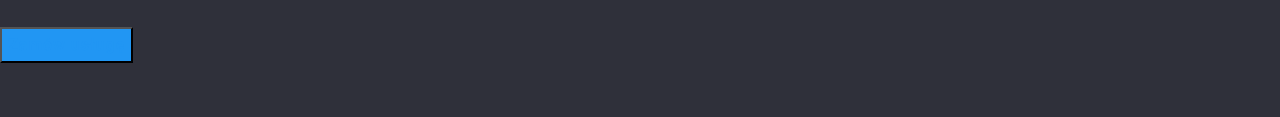
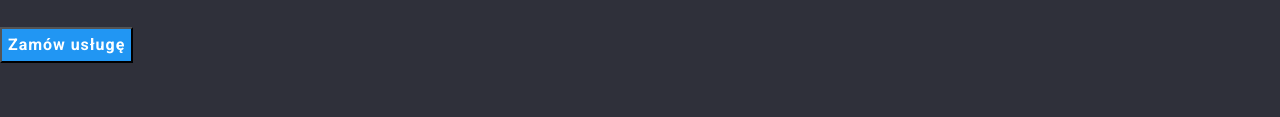
Before and after one commit to Karolblocki/goit-markup-hw-03, a plain HTML site: page index.html in a window 1280 px wide. Both pictures are taken after a click on the button "Zamów usługę". Shown: the part 172-289 px from the top of the page. Drawn offline with nearby package versions, Linux system fonts and the light colour scheme.

Commit message:
thirdhomework

```diff
--- a/css/style.css
+++ b/css/style.css
@@ -7,7 +7,9 @@ body {
    color:#2196F3;
    text-decoration: none;
 }
+.link1:focus{
 
+}
 .colorblue{
    color: #2196F3; font-family: Raleway;
     font-size: 26px;
--- a/index.html
+++ b/index.html
@@ -33,7 +33,7 @@
     </header>
     <div class="containerh1">
         <h1>EFEKTYWNE ROZWIĄZANIA DLA WASZEGO BIZNESU</h1>
-        <button class="link button1" type="button">Zamów usługę</button>
+        <button class="link1 button1" type="button">Zamów usługę</button>
     </div>
         <main>
             <section>
```
